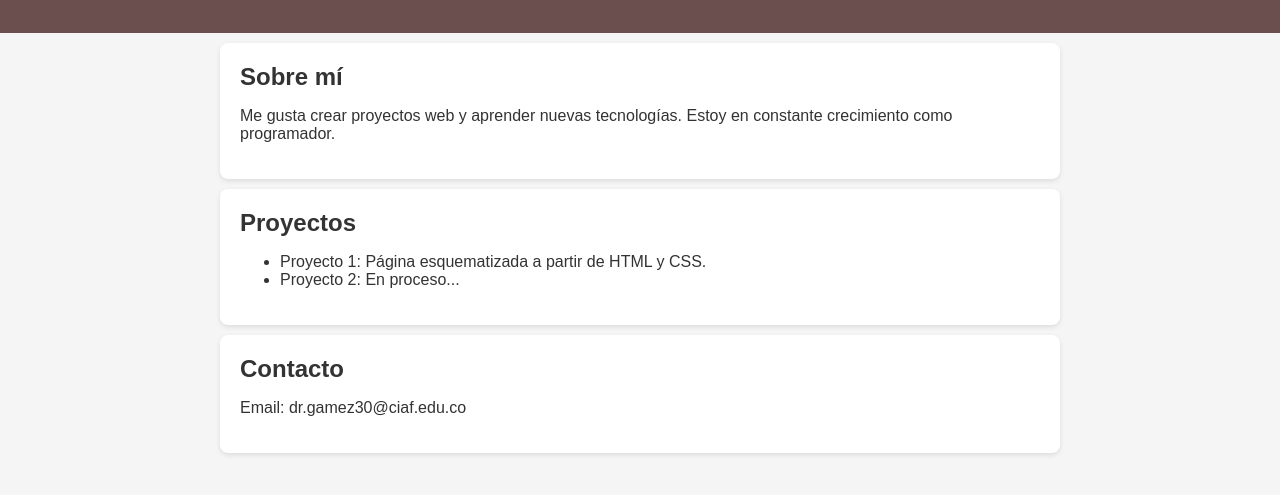
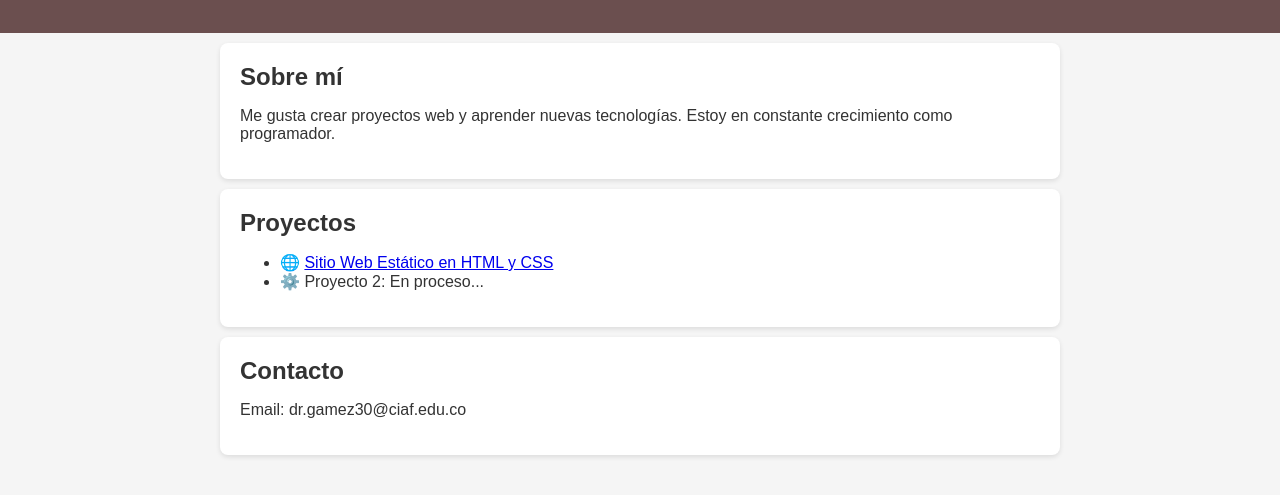
Before and after one commit to drgamez30/mi-portafolio, a plain HTML site: page index.html in a window 1280 px wide. Shown: the part 95-590 px from the top of the page. Drawn offline with Linux system fonts and the light colour scheme.

Commit message:
Mejoro secciòn de proyectos y agrego link a Proyecto 1

```diff
--- a/index.html
+++ b/index.html
@@ -25,8 +25,12 @@
     <section id="proyectos">
         <h2>Proyectos</h2>
         <ul>
-            <li>Proyecto 1: Página esquematizada a partir de HTML y CSS.</li>
-            <li>Proyecto 2: En proceso...</li>
+            <li>
+                🌐 <a href="proyecto-1/index.html" target="_blank">
+                    Sitio Web Estático en HTML y CSS
+                </a>
+            </li>
+            <li>⚙️ Proyecto 2: En proceso...</li>
         </ul>
     </section>
 
```
